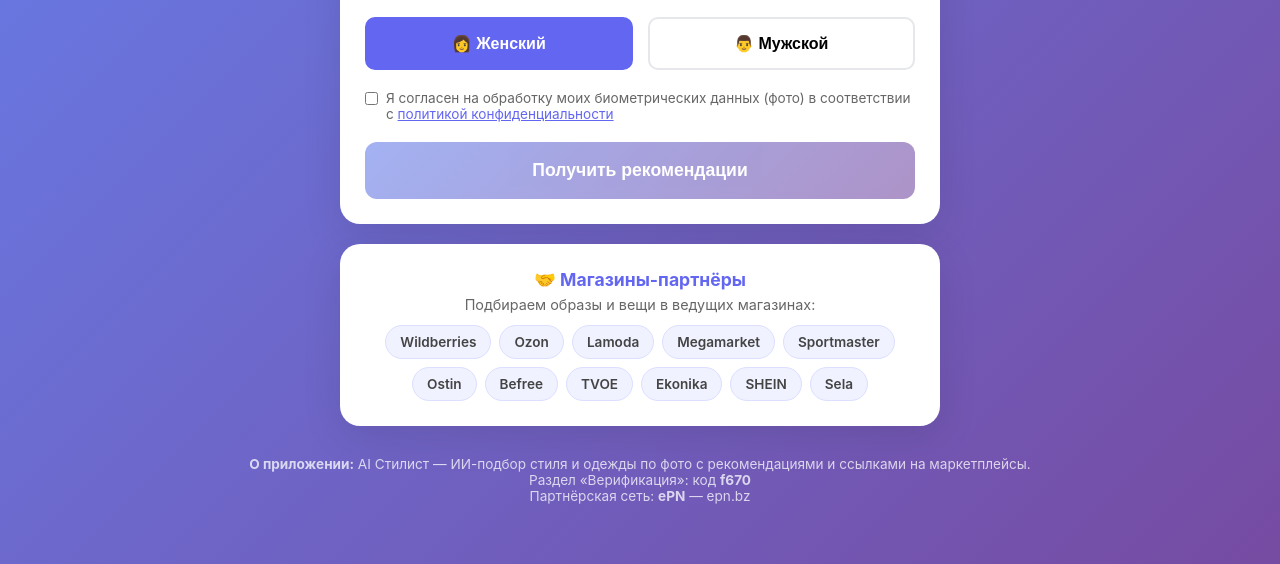
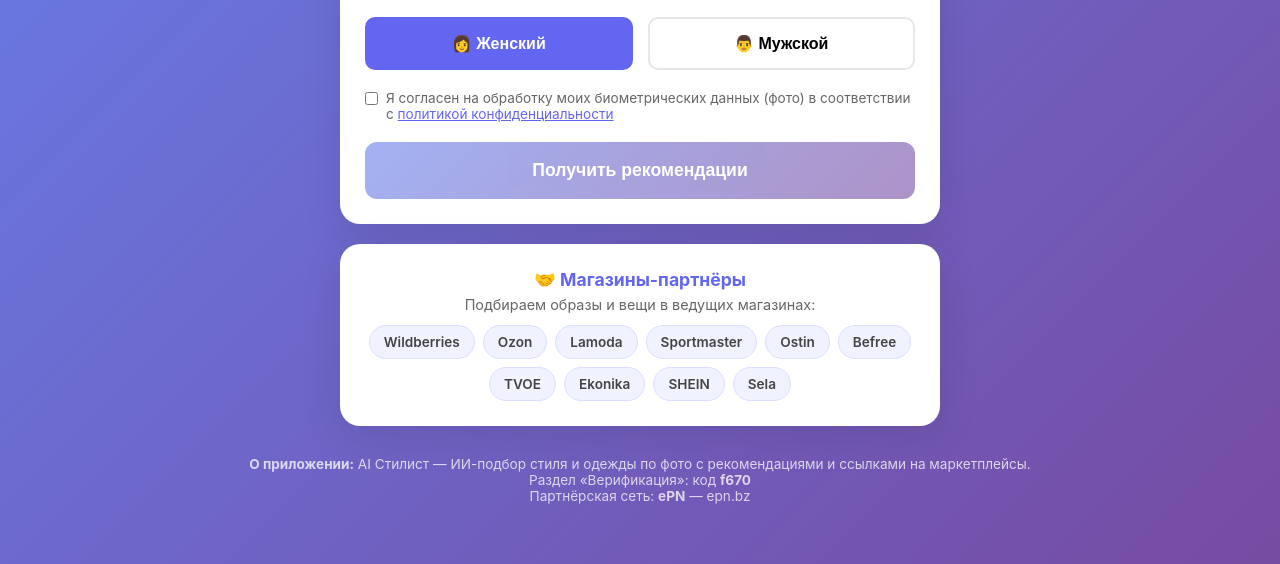
Before and after one commit to ViktorGreat/ai-stylist1, a plain HTML site: page index.html in a window 1280 px wide. Shown: the part 322-886 px from the top of the page. Drawn offline with Linux system fonts and the light colour scheme.

Commit message:
Update index.html

```diff
--- a/index.html
+++ b/index.html
@@ -84,7 +84,6 @@
                 <a class="partner-chip" target="_blank" href="https://www.wildberries.ru/">Wildberries</a>
                 <a class="partner-chip" target="_blank" href="https://www.ozon.ru/">Ozon</a>
                 <a class="partner-chip" target="_blank" href="https://www.lamoda.ru/">Lamoda</a>
-                <a class="partner-chip" target="_blank" href="https://megamarket.ru/">Megamarket</a>
                 <a class="partner-chip" target="_blank" href="https://www.sportmaster.ru/">Sportmaster</a>
                 <a class="partner-chip" target="_blank" href="https://www.ostin.com/ru/">Ostin</a>
                 <a class="partner-chip" target="_blank" href="https://befree.ru/">Befree</a>
```
